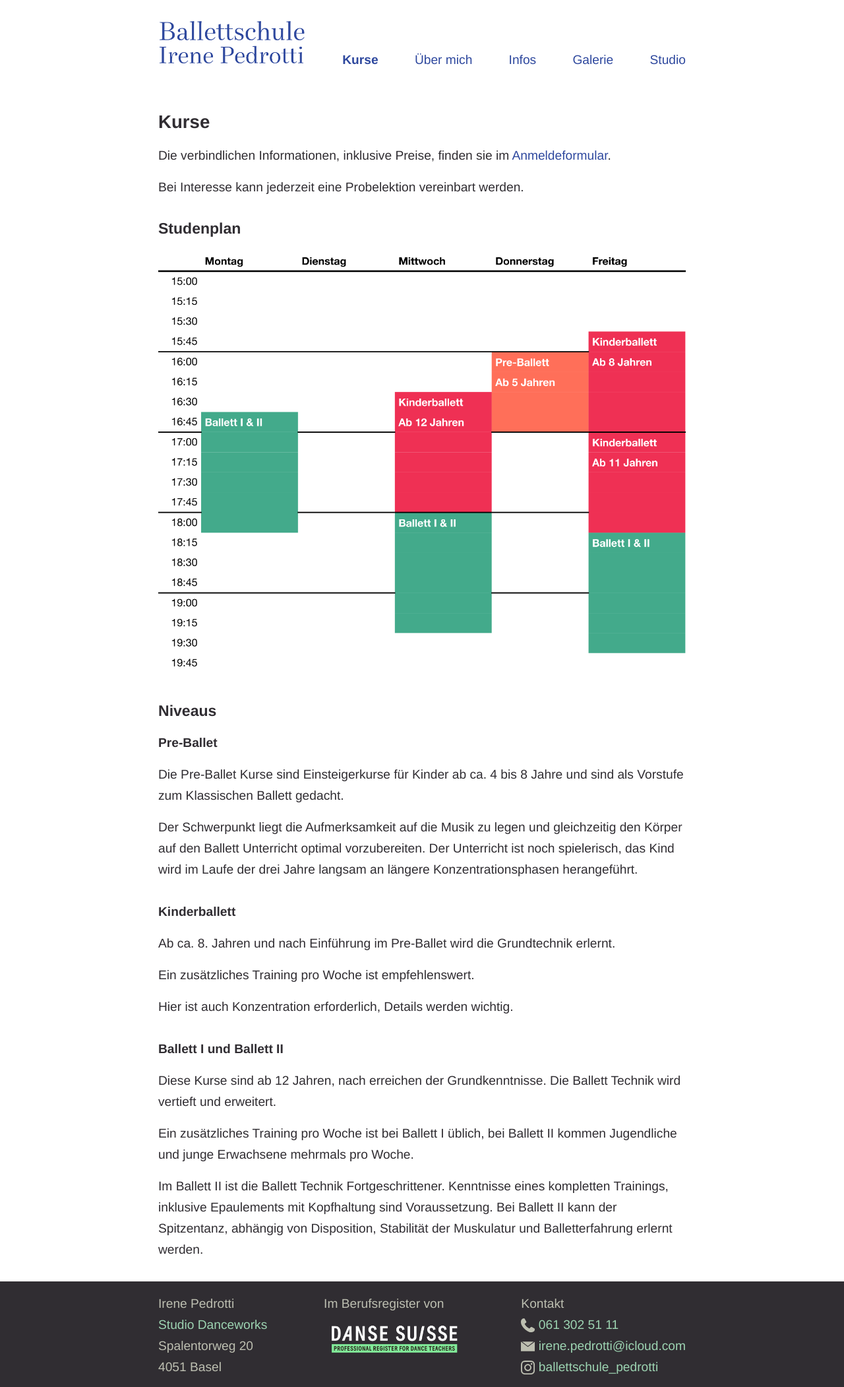
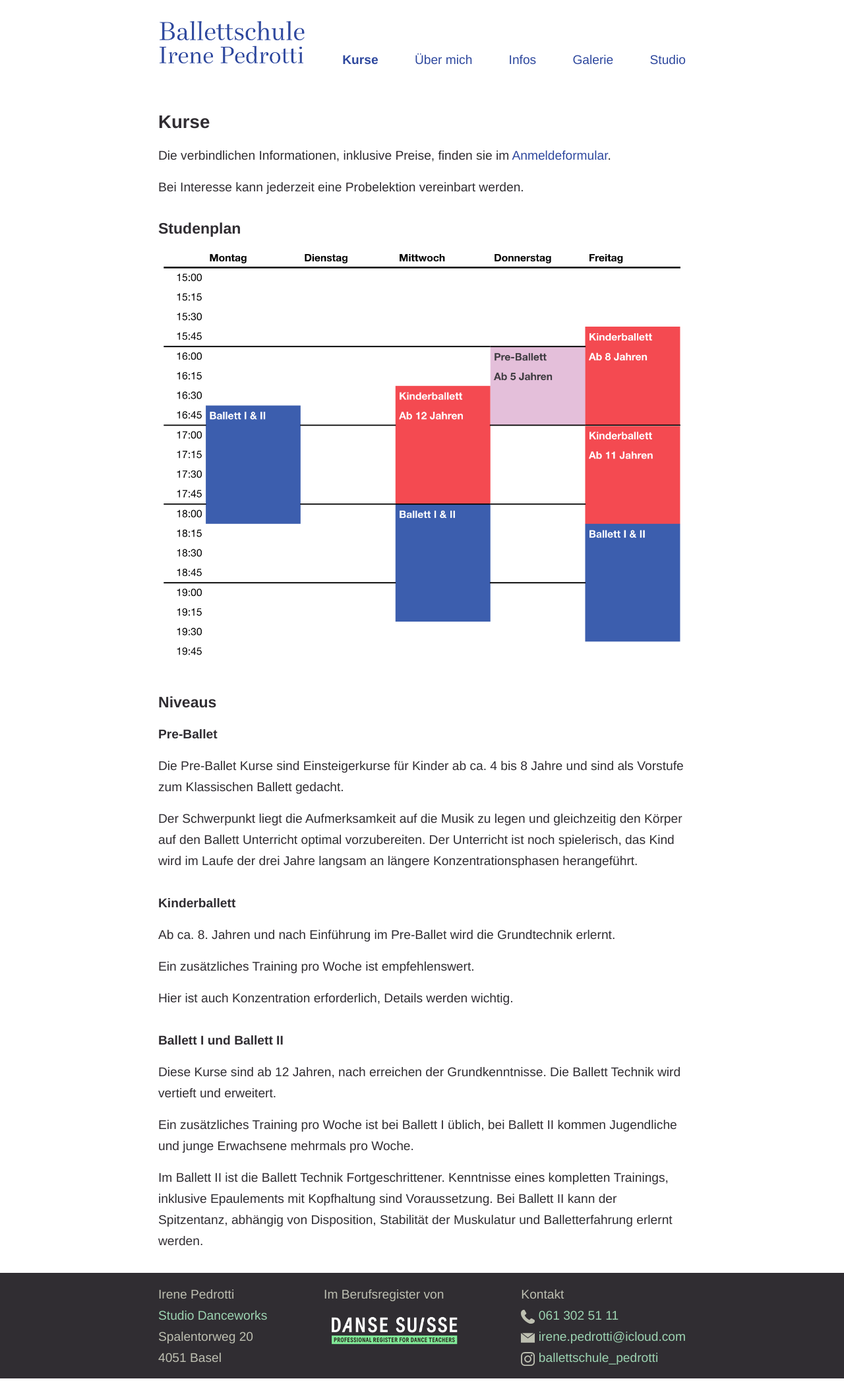
Before and after one commit to irenepedrotti/irenepedrotti.github.io, a Jekyll site: the page built from pages/kurse.md, in a window 1280 px wide. Shown: the whole page at 66% size. Built offline with Jekyll 4.4.1, drawn with Linux system fonts in a browser that asks for light colours.

Commit message:
Add timetable with updated colors

```diff
--- a/pages/kurse.md
+++ b/pages/kurse.md
@@ -12,7 +12,7 @@ Bei Interesse kann jederzeit eine Probelektion vereinbart werden.
 
 ## Studenplan
 
-![Studenplan](/assets/studenplan.png)
+![Studenplan](/assets/stundenplan.png)
 
 ## Niveaus
 
```
Also changed, not shown: assets/studenplan.png (deleted), assets/stundenplan.png (added).
